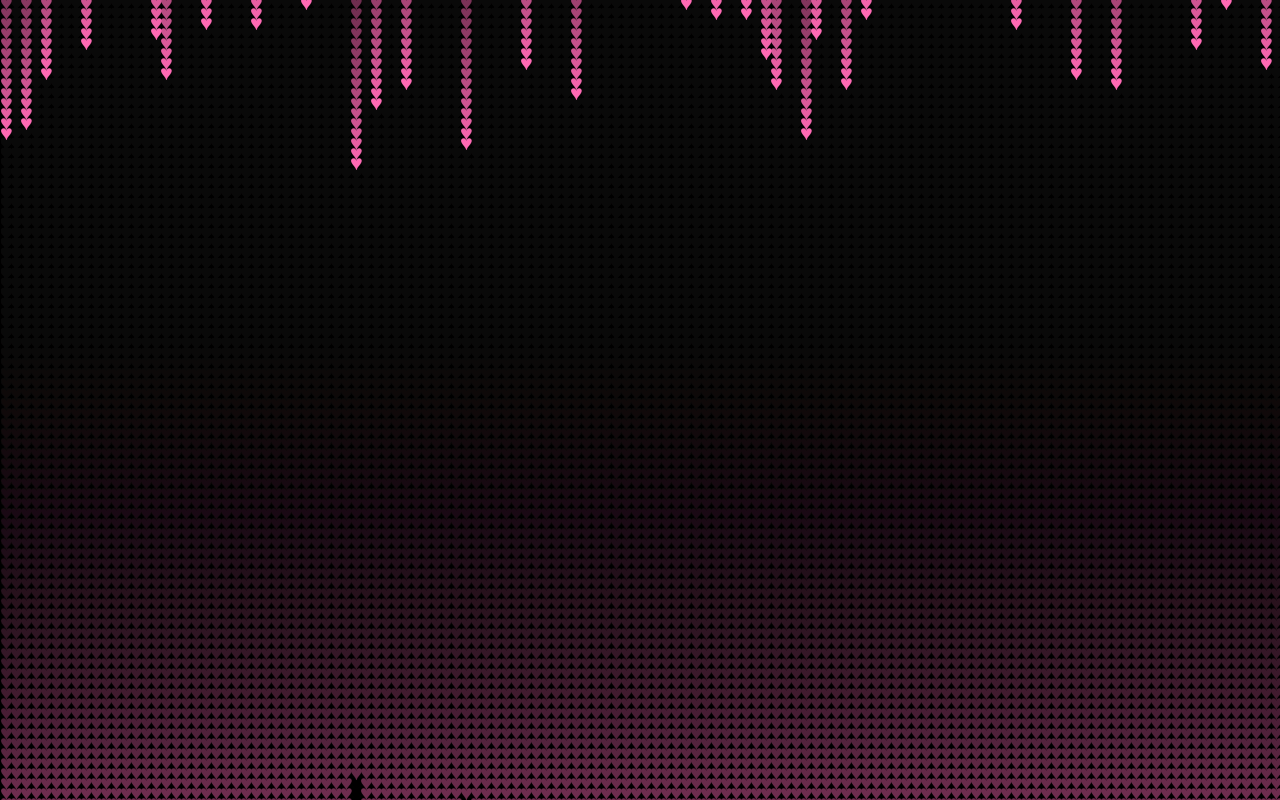
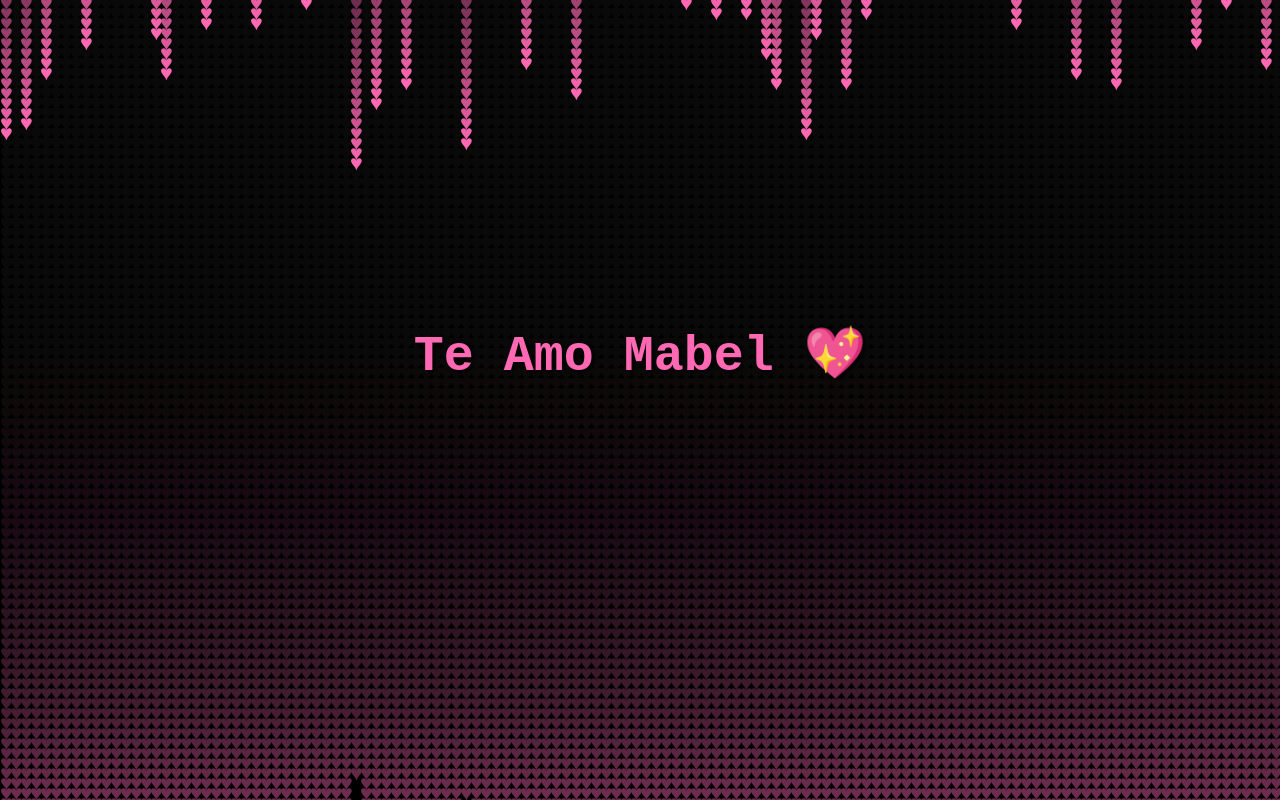
Before and after one commit to Vinx209/Te-am0-mabel, a plain HTML site: page index.html in a window 1280 px wide. Drawn offline with Linux system fonts and the light colour scheme.

Commit message:
Update index.html

```diff
--- a/index.html
+++ b/index.html
@@ -1,16 +1,30 @@
-
 <!DOCTYPE html>
 <html lang="es">
 <head>
     <meta charset="UTF-8">
     <title>Te Amo Mabel</title>
     <link rel="stylesheet" href="style.css">
+    <style>
+        h1 {
+            position: absolute;
+            top: 40%;
+            left: 50%;
+            transform: translate(-50%, -50%);
+            color: #ff69b4;
+            font-size: 50px;
+            font-family: 'Courier New', monospace;
+            text-shadow: 2px 2px 4px #000;
+        }
+    </style>
 </head>
 <body>
+    <h1>Te Amo Mabel 💖</h1>
+
     <audio autoplay loop>
         <source src="como_tu.mp3" type="audio/mpeg">
         Tu navegador no soporta audio HTML5.
     </audio>
+
     <canvas id="fallingText"></canvas>
     <script src="script.js"></script>
 </body>
```
